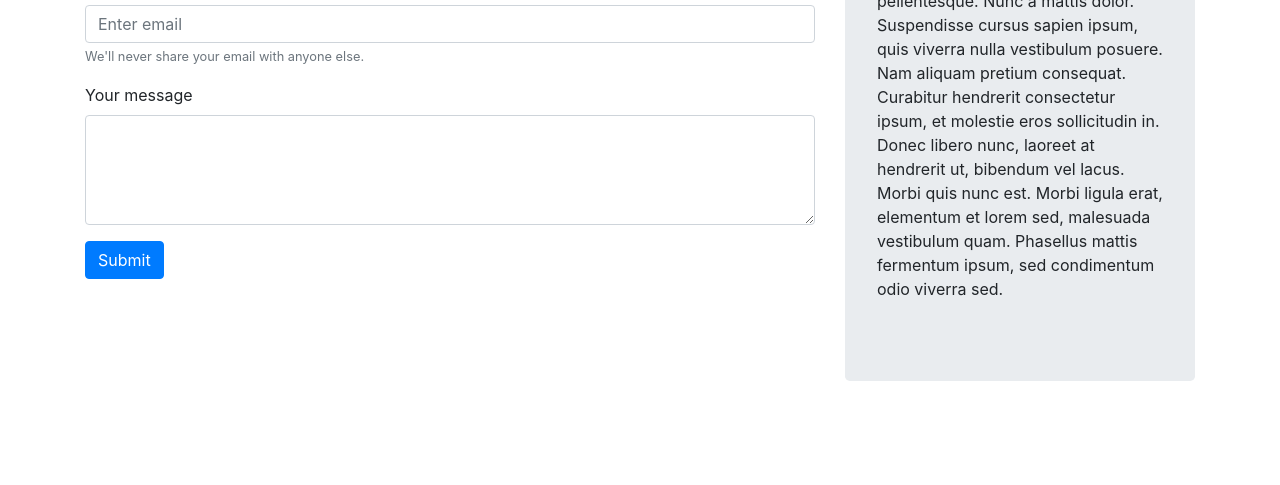
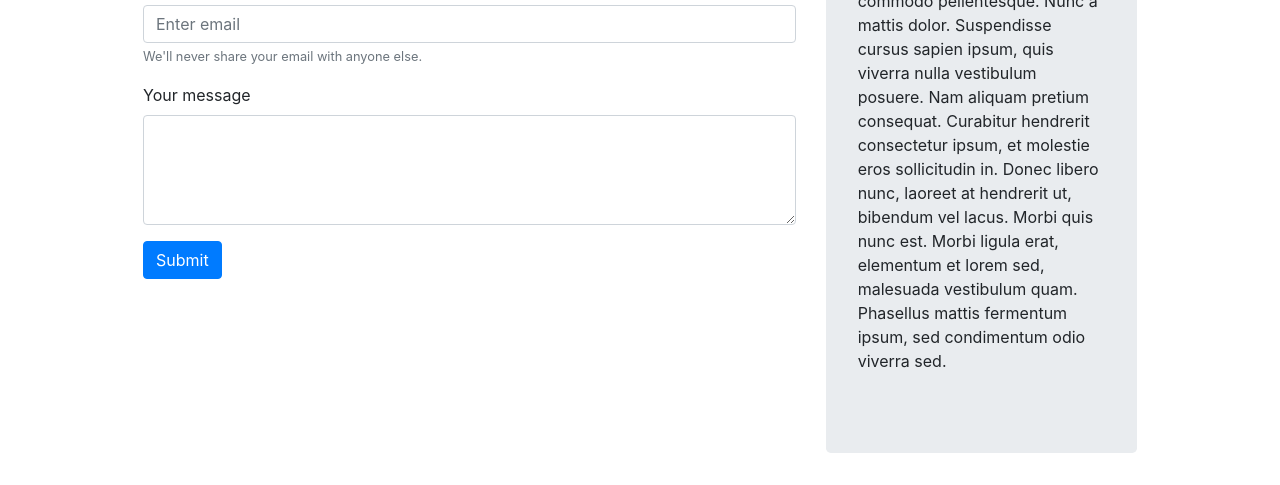
Before and after one commit to vvitchforest/DigitaalisenMedianPerusteet, a plain HTML site: page BootstrapTehtava1/about.html in a window 1280 px wide. Shown: the part 369-854 px from the top of the page. Before the commit the page ends 800 px from the top, so only its background shows below. Drawn offline with nearby package versions, Linux system fonts and the light colour scheme.

Commit message:
bootstrap container fix

```diff
--- a/BootstrapTehtava1/about.html
+++ b/BootstrapTehtava1/about.html
@@ -9,7 +9,7 @@
 </head>
 
 <body>
-<div class="container">
+<div class="container" style="max-width: 80%;" >
     <nav class="navbar navbar-expand-sm navbar-light bg-light">
         <a class="navbar-brand" href="index.html">
             <ion-icon name="leaf"></ion-icon>
```
